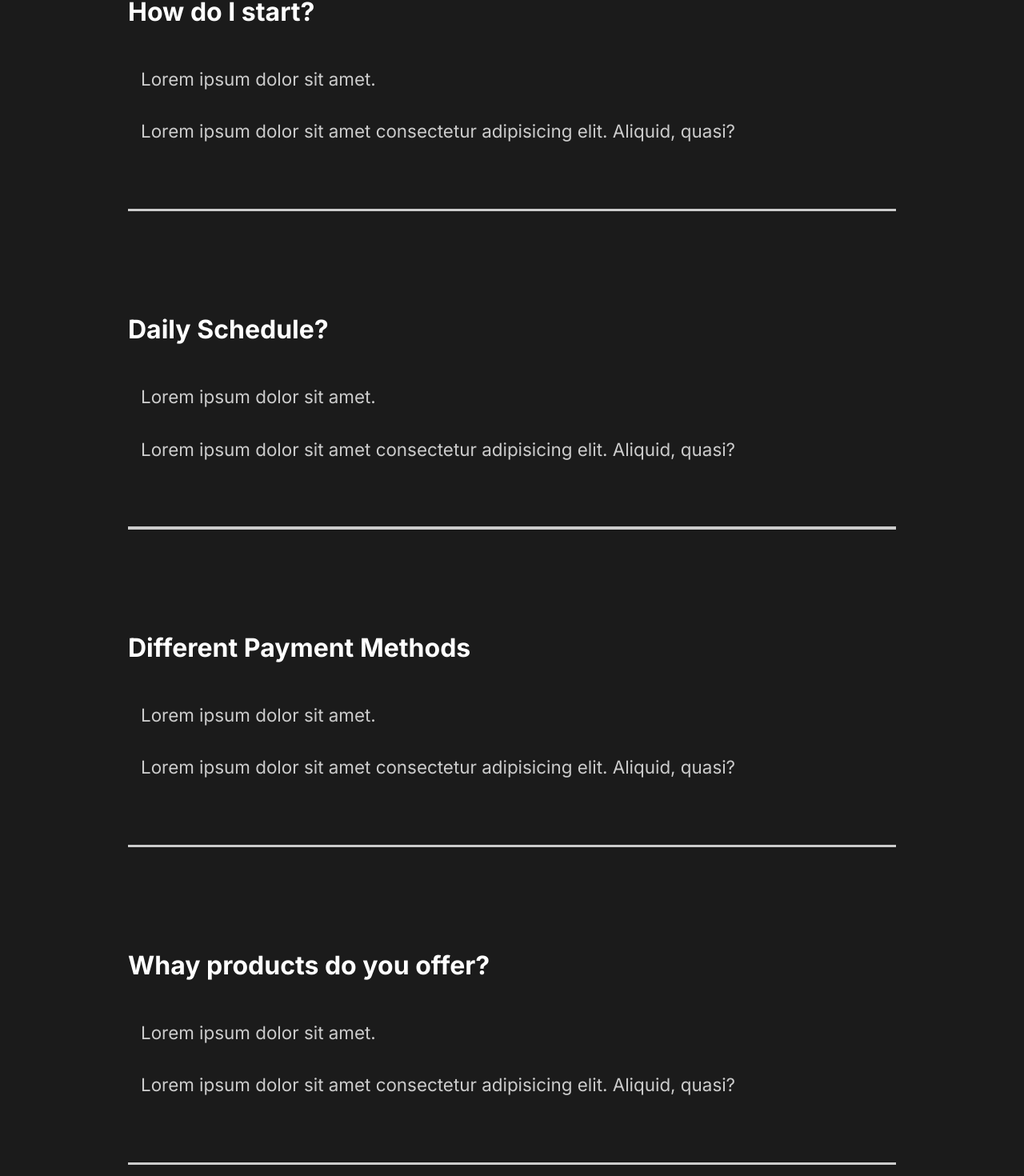
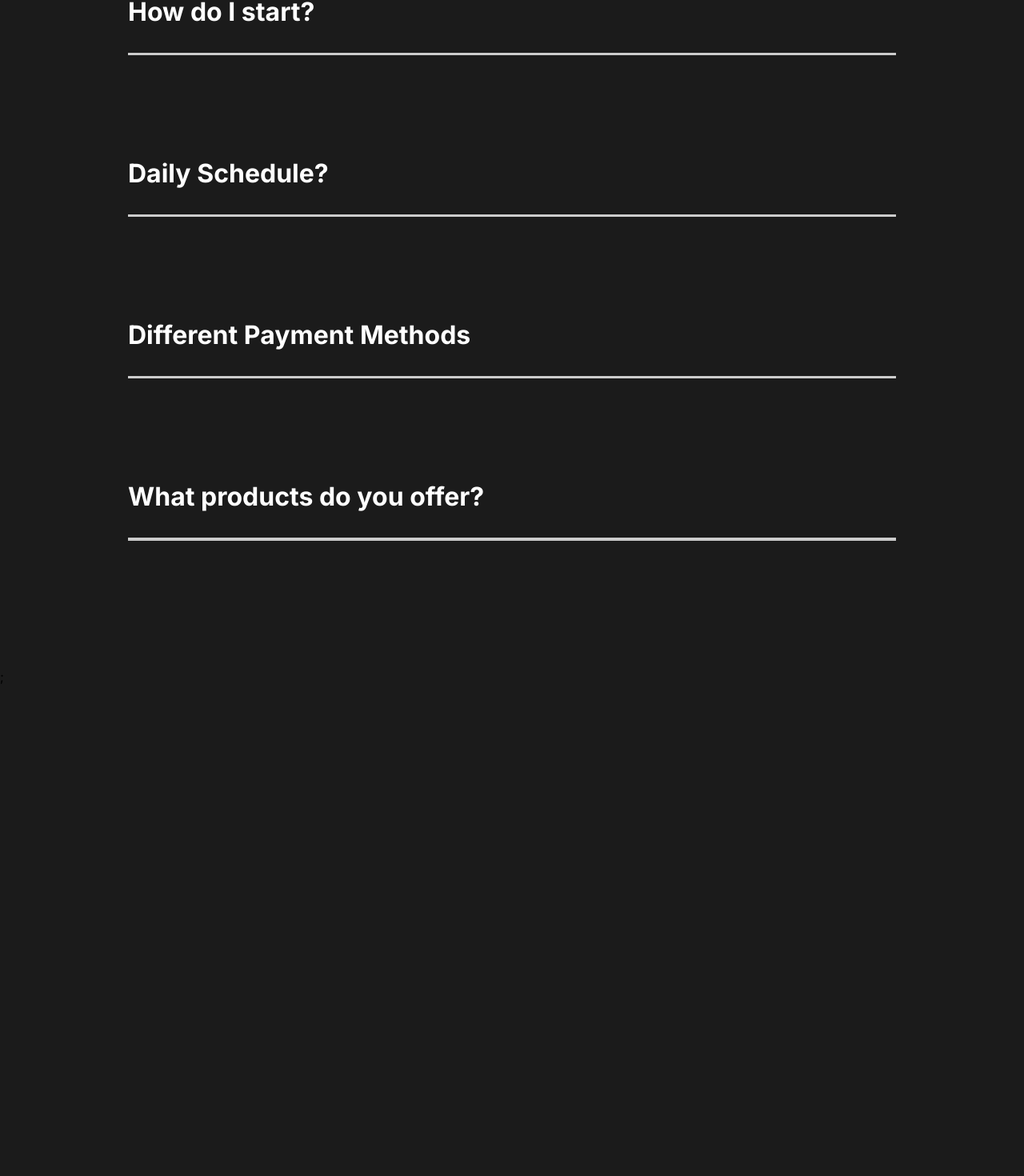
Before and after one commit to evoloshchenko/capture, a React (Create React App) app: page / in a window 1280 px wide. Shown: the part 2510-3980 px from the top of the page at 80% size. After the commit the page ends 3366 px from the top, so only its background shows below. Built offline with nearby package versions, Linux system fonts and the light colour scheme.

Commit message:
Added animation to the FaqSection

```diff
--- a/src/component/FaqSection.js
+++ b/src/component/FaqSection.js
@@ -1,5 +1,8 @@
+import { useState } from "react";
 import styled from "styled-components";
 import { About } from "../styles";
+import Toggle from "./Toggle";
+import { AnimateSharedLayout } from "framer-motion";
 
 const FaqSection = () => {
   return (
@@ -7,8 +10,8 @@
       <h2>
         Any Questions <span>FAQ</span>
       </h2>
-      <div className="question">
-        <h4>How do I start?</h4>
+      <AnimateSharedLayout>
+        <Toggle title="How do I start?">
           <div className="answer">
             <p>Lorem ipsum dolor sit amet.</p>
             <p>
@@ -16,10 +19,8 @@
               quasi?
             </p>
           </div>
-        <div className="faq-line"></div>
-      </div>
-      <div className="question">
-        <h4>Daily Schedule?</h4>
+        </Toggle>
+        <Toggle title="Daily Schedule?">
           <div className="answer">
             <p>Lorem ipsum dolor sit amet.</p>
             <p>
@@ -27,10 +28,8 @@
               quasi?
             </p>
           </div>
-        <div className="faq-line"></div>
-      </div>
-      <div className="question">
-        <h4>Different Payment Methods</h4>
+        </Toggle>
+        <Toggle title="Different Payment Methods">
           <div className="answer">
             <p>Lorem ipsum dolor sit amet.</p>
             <p>
@@ -38,10 +37,8 @@
               quasi?
             </p>
           </div>
-        <div className="faq-line"></div>
-      </div>
-      <div className="question">
-        <h4>Whay products do you offer?</h4>
+        </Toggle>
+        <Toggle title="What products do you offer?">
           <div className="answer">
             <p>Lorem ipsum dolor sit amet.</p>
             <p>
@@ -49,8 +46,8 @@
               quasi?
             </p>
           </div>
-        <div className="faq-line"></div>
-      </div>
+        </Toggle>
+      </AnimateSharedLayout>
     </Faq>
   );
 };
--- /dev/null
+++ b/src/component/Toggle.js
@@ -0,0 +1,15 @@
+import { useState } from "react";
+import { motion } from "framer-motion";
+
+const Toggle = ({ children, title }) => {
+  const [toggle, setToggle] = useState(false);
+  return (
+    <motion.div layout className="question" onClick={() => setToggle(!toggle)}>
+      <motion.h4 layout>{title}</motion.h4>
+      {toggle ? children : ""}
+      <div className="faq-line"></div>
+    </motion.div>
+  );
+};
+
+export default Toggle;
```
Lines whose indentation alone changed are shown as unchanged.
